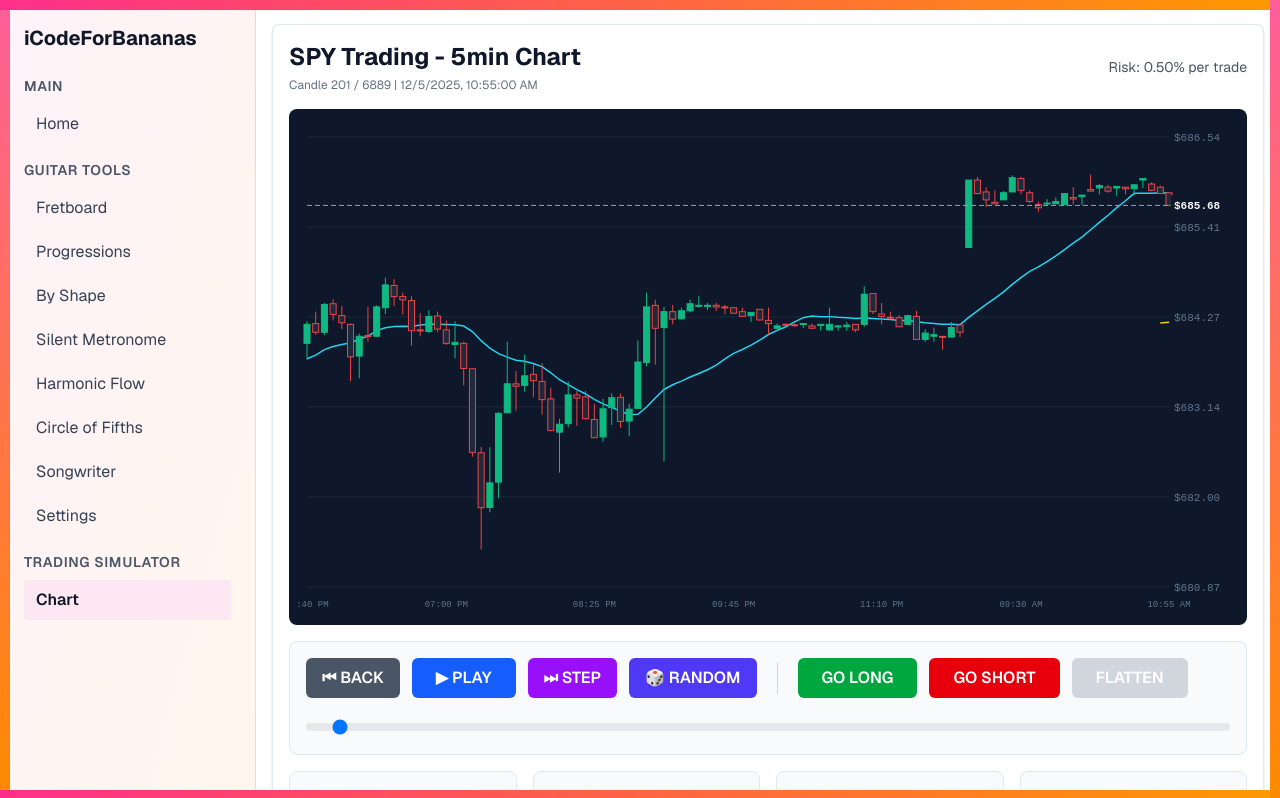
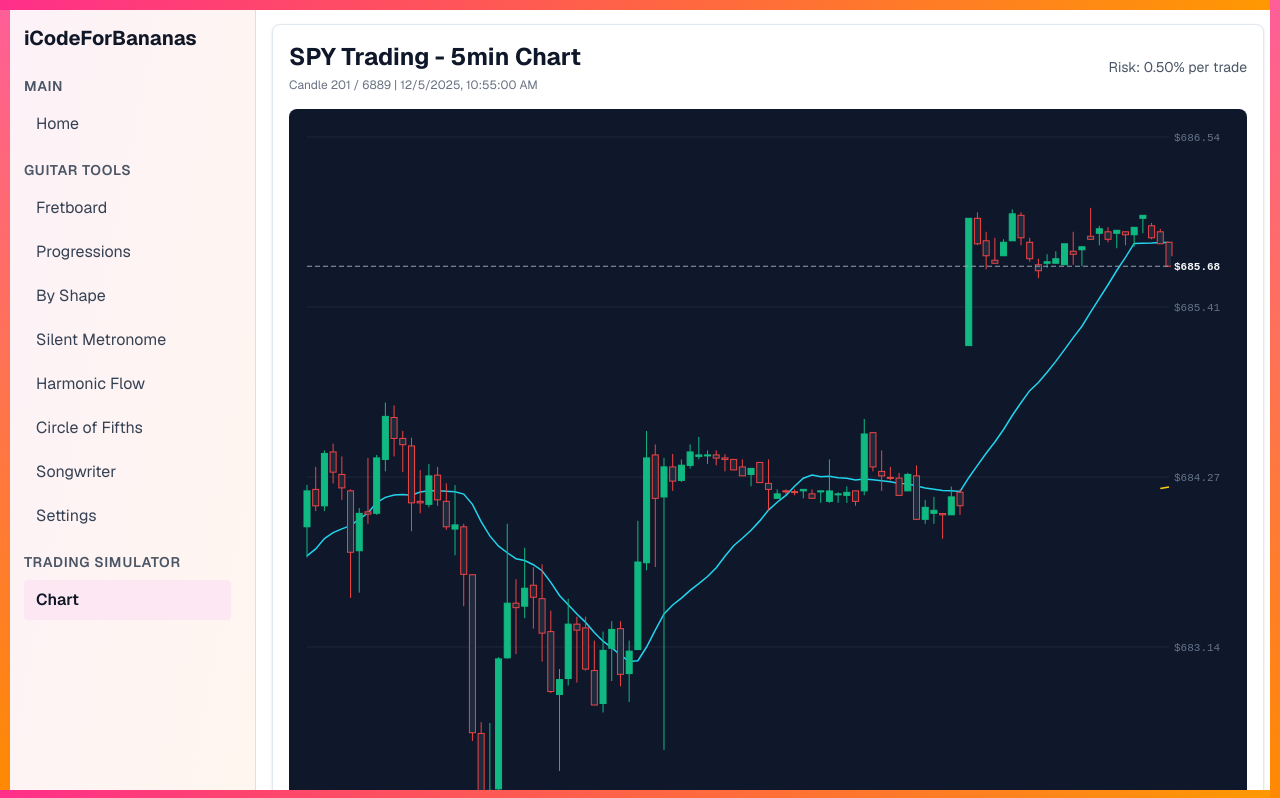
Before and after one commit to iCodeForBananas/iCodeForBananas, a Next.js app: page /trading-chart in a window 1280 px wide. Shown: the top 798 px of the page. Built offline with nearby package versions, Linux system fonts and the light colour scheme.

Commit message:
feat: update TradingChartPage layout by adjusting container width and increasing chart height

```diff
--- a/app/trading-chart/page.tsx
+++ b/app/trading-chart/page.tsx
@@ -252,7 +252,7 @@ export default function TradingChartPage() {
     <div className='flex flex-col flex-1'>
       <Navigation />
       <main className='px-4 py-6 flex-1'>
-        <div className='w-full lg:max-w-7xl lg:mx-auto'>
+        <div className='w-full lg:mx-auto'>
           <div className='rounded-lg border border-border bg-white p-4 shadow-sm'>
             <div className='flex justify-between items-center mb-4'>
               <div>
@@ -272,7 +272,7 @@ export default function TradingChartPage() {
 
             {/* Chart */}
             <div className='bg-slate-900 rounded-lg p-2 mb-4'>
-              <div className='h-[500px]'>
+              <div className='h-[900px]'>
                 <Chart data={visibleData} positions={positions} currentPrice={currentPrice} />
               </div>
             </div>
```
